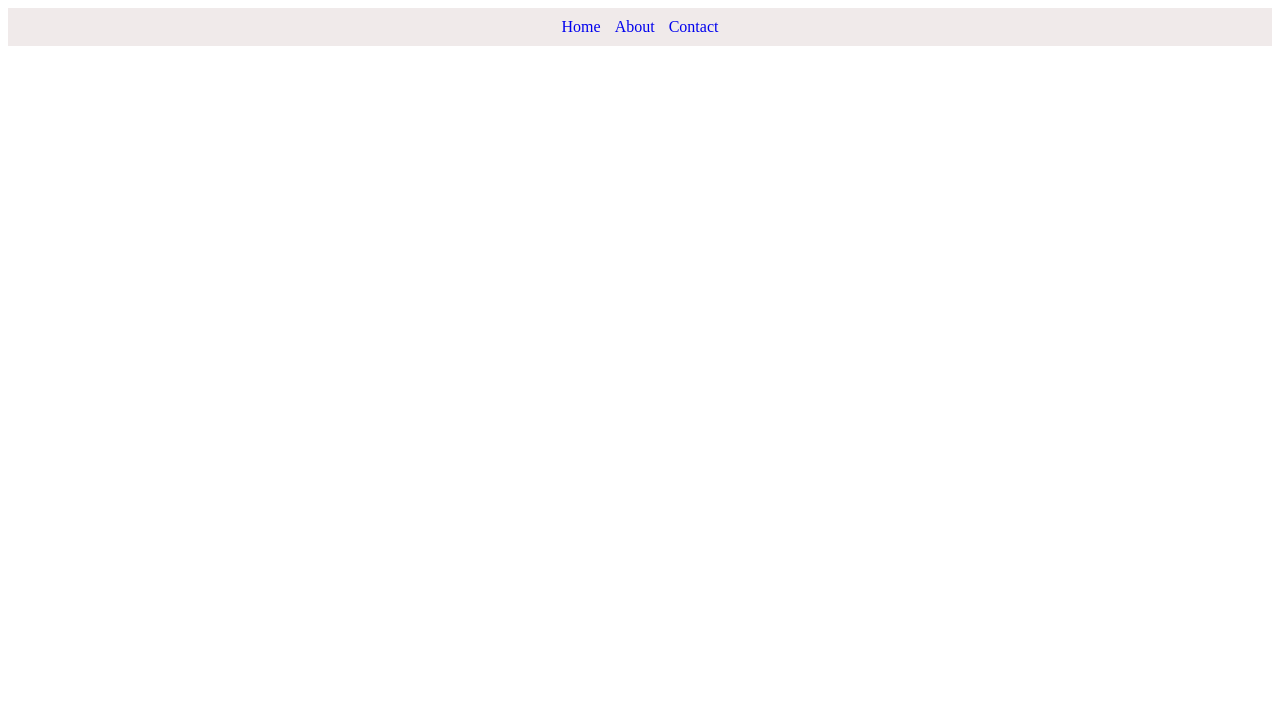
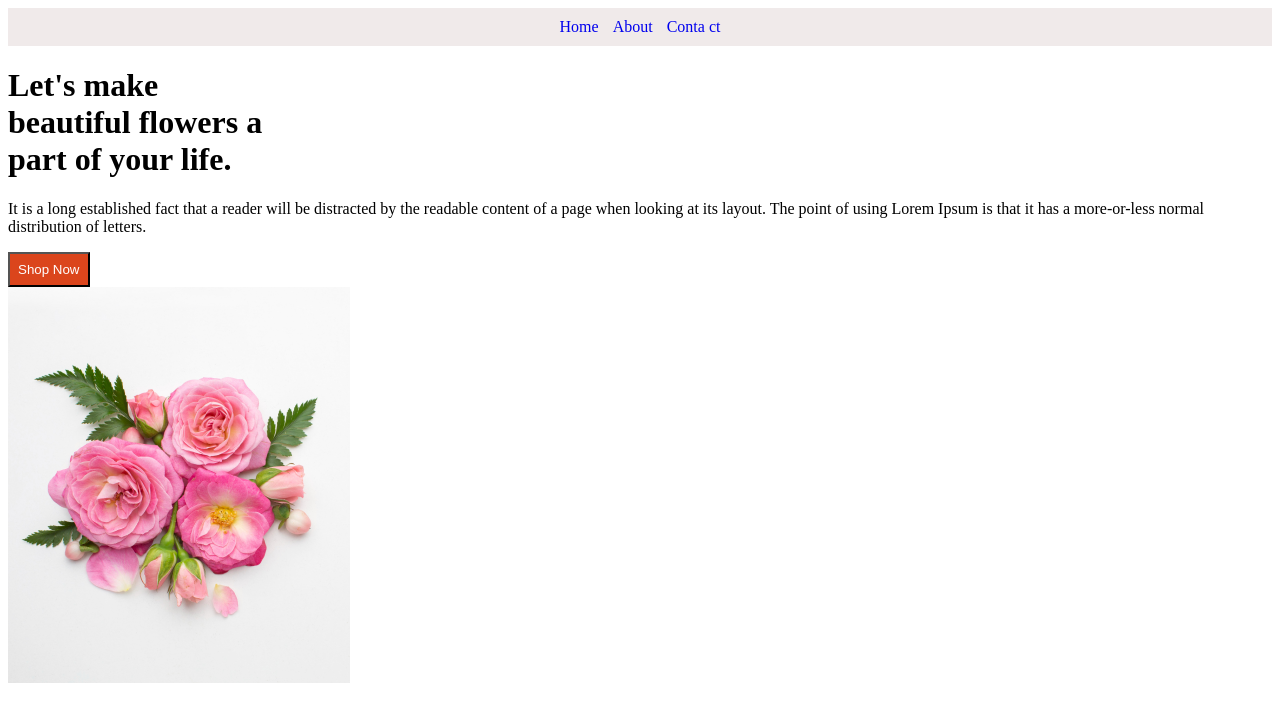
Before and after one commit to Soruj24/Assignment-1, a plain HTML site: page index.html in a window 1280 px wide. Drawn offline with Linux system fonts and the light colour scheme.

Commit message:
button add

```diff
--- a/index.html
+++ b/index.html
@@ -11,7 +11,17 @@
     <div class="nav">
         <a href="#">Home</a>
         <a href="#">About</a>
-        <a href="#">Contact</a>
+        <a href="#">Conta ct</a>
+    </div>
+    <div>
+        <div>
+            <h1>Let's make <br> beautiful flowers a<br> part of your life.</h1>
+            <p>It is a long established fact that a reader will be distracted by the readable content of a page when looking at its layout. The point of using Lorem Ipsum is that it has a more-or-less normal distribution of letters.</p>
+            <button>Shop Now</button>
+        </div>
+        <div>
+            <img src="./Flower Asset/Flower 01.png" alt="" srcset="">
+        </div>
     </div>
    </div>
 </body>
--- a/style.css
+++ b/style.css
@@ -7,3 +7,8 @@
   text-decoration: none;
   margin: 5px;
 }
+button{
+  padding: 8px;
+  background-color: rgb(219, 69, 28);
+  color: #fffefe;
+}
```
